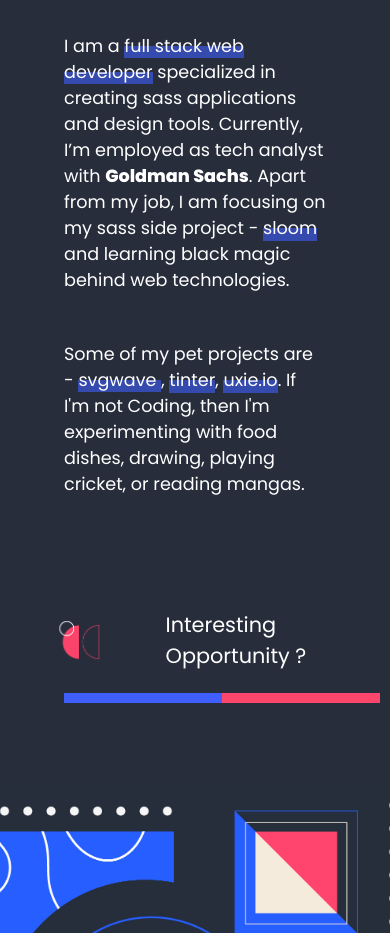
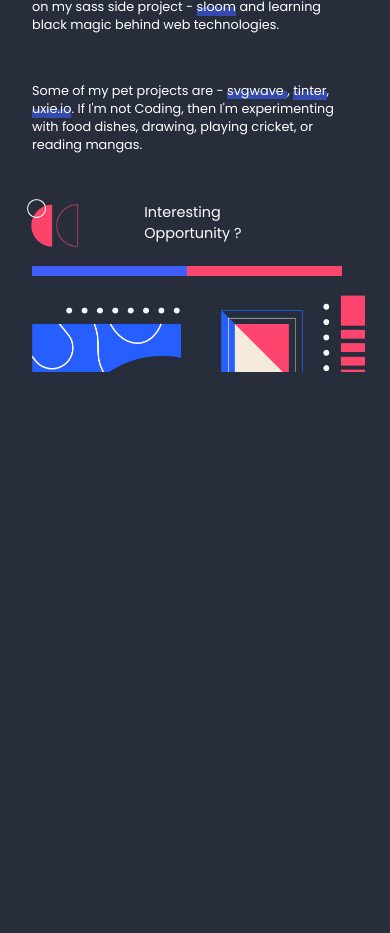
Before and after one commit to anup-a/site, a website built with Vite: page index.html in a window 390 px wide. Shown: the part 491-1424 px from the top of the page. After the commit the page ends 863 px from the top, so only its background shows below. Built offline with nearby package versions, Linux system fonts and the light colour scheme.

Commit message:
added mobile stylings

```diff
--- a/src/_about_footer.scss
+++ b/src/_about_footer.scss
@@ -16,6 +16,11 @@
     @media screen and (max-width: 768px) {
         margin-bottom: 0rem;
     }
+
+    @media screen and (max-width: 640px) {
+        margin-top: 0rem;
+    }
+
 
     // margin-top: 2rem;
 
@@ -43,9 +48,10 @@
         position: relative;
         margin: 1rem 1rem 2rem 0;
 
-        @media screen and (max-width: 1024) {
+        @media screen and (max-width: 1024px) {
             margin-bottom: 0rem;
         }
+
 
         .button-content {
             display: flex;
@@ -67,9 +73,14 @@
                 width: 4rem;
                 transform: rotate(-90deg);
             }
+        }
 
+        @media screen and (max-width: 640px) {
+            .button-content .end-btn {
+                font-size: 0.9rem;
+            }
+        }
 
-        }
 
         .bottom-underline {
             height: 10px;
--- a/src/_about_section.scss
+++ b/src/_about_section.scss
@@ -19,6 +19,11 @@
     p.top-text {
         font-size: 1.75rem;
         letter-spacing: 1mm;
+
+        @media screen and (max-width: 640px) {
+            font-size: 1.2rem;
+            letter-spacing: 0.5mm;
+        }
     }
 
     h1.name-heading {
@@ -42,5 +47,11 @@
             padding-top: 1rem;
             margin-bottom: 1.5rem;
         }
+
+        @media screen and (max-width: 640px) {
+            font-size: 0.8rem;
+            margin-bottom: 0;
+
+        }
     }
 }
--- /dev/null
+++ b/src/_main_illustration.scss
@@ -0,0 +1,37 @@
+.illustration {
+    align-self: flex-end;
+    background-image: url('./assets/main.jpg');
+    display: flex;
+    width: 100%;
+    height: 100%;
+    /* align-self: flex-end; */
+    background-image: url(/src/assets/main.jpg);
+    background-position: left;
+    background-size: cover;
+    background-repeat: no-repeat;
+    // position: relative;
+
+    // img {
+    //   position: absolute;
+    // }
+
+    @media screen and (max-width: 1186px) {
+        max-width: 300px;
+        overflow-x: hidden;
+    }
+
+
+    @media screen and (max-width: 1024px) {
+        background-image: url(/src/assets/main-slice.jpg);
+        background-position: top;
+        display: block;
+        max-width: 100%;
+        min-height: 150px;
+    }
+
+    @media screen and (max-width: 640px) {
+        min-height: 80px;
+        // clip: rect(0, 100px, 200px, 0);
+        // overflow: hidden;
+    }
+}
--- a/src/_nav.scss
+++ b/src/_nav.scss
@@ -34,11 +34,26 @@
             margin: 1.5rem 0.5rem 0 0.5rem;
             padding: 0;
 
+            @media screen and (max-width: 640px) {
+                width: 120px;
+                display: flex;
+                justify-content: space-around;
+
+                li {
+                    font-size: 0.9rem;
+                }
+            }
+
+
             li {
                 display: inline-block;
                 list-style-type: none;
                 margin: 0 1rem;
                 padding: 0.5rem;
+
+                @media screen and (max-width: 640px) {
+                    margin: 0;
+                }
 
                 &:hover {
                     cursor: pointer;
--- a/src/style.scss
+++ b/src/style.scss
@@ -5,6 +5,7 @@
 @import 'about_section';
 @import 'about_footer';
 @import 'tooltip';
+@import 'main_illustration';
 
 // Main Site Container taking full width and height
 #main-container {
@@ -26,46 +27,13 @@
     margin: 2rem 2rem 1rem 2rem;
     padding: 2rem;
 
+    @media screen and (max-width: 640px) {
+      padding: 0;
+    }
+
     .top-section {
       display: flex;
       flex-direction: column;
     }
   }
-
-  .illustration {
-    align-self: flex-end;
-    background-image: url('./assets/main.jpg');
-    display: flex;
-    width: 100%;
-    height: 100%;
-    /* align-self: flex-end; */
-    background-image: url(/src/assets/main.jpg);
-    background-position: left;
-    background-size: cover;
-    background-repeat: no-repeat;
-    // position: relative;
-
-    // img {
-    //   position: absolute;
-    // }
-
-    @media screen and (max-width: 1186px) {
-      max-width: 300px;
-      overflow-x: hidden;
-    }
-
-
-    @media screen and (max-width: 1024px) {
-      background-image: url(/src/assets/main-slice.jpg);
-      background-position: top;
-      display: block;
-      max-width: 100%;
-      min-height: 150px;
-    }
-
-    @media screen and (max-width: 640px) {
-      // clip: rect(0, 100px, 200px, 0);
-      // overflow: hidden;
-    }
-  }
 }
```
